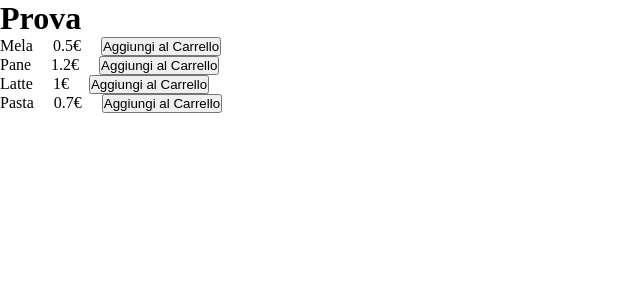
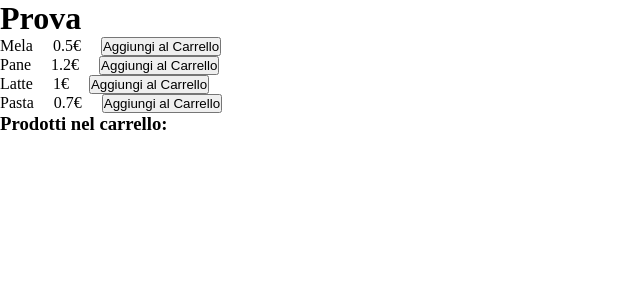
Before and after one commit to riccardo-ottavi/ex-react-usereducer-spesa, a React (Vite) app: page / in a window 1280 px wide. Shown: the top 300 px of the page, without its empty margins (0-640 px from the left). Built offline with nearby package versions, Linux system fonts and the light colour scheme.

Commit message:
mostra il carrello in pagina

```diff
--- a/src/App.jsx
+++ b/src/App.jsx
@@ -31,6 +31,7 @@ function App() {
       <ProductsList
         addToCart={addToCart}
         products={products}
+        addedProducts={addedProducts}
       />
     </>
   )
--- a/src/components/ProductsList.jsx
+++ b/src/components/ProductsList.jsx
@@ -1,15 +1,25 @@
-export default function ProductsList({ products, addToCart }){
+export default function ProductsList({ products, addToCart, addedProducts }) {
 
 
-    return(
+    return (
         <div className="container">
-            {products?.map( p => (
+            {products?.map(p => (
                 <div className="card">
                     <p>{p.name}</p>
                     <p>{p.price}€</p>
-                    <button onClick={() => {addToCart(p)}}>Aggiungi al Carrello</button>
+                    <button onClick={() => { addToCart(p) }}>Aggiungi al Carrello</button>
                 </div>
             ))}
+            <div className="cart">
+                <h3>Prodotti nel carrello:</h3>
+                <ul>
+                    {addedProducts.map(p => (
+                        <div className="card">
+                            <li>{p.name} {p.price}</li>
+                        </div>
+                    ))}
+                </ul>
+            </div>
         </div>
     )
 }
```
